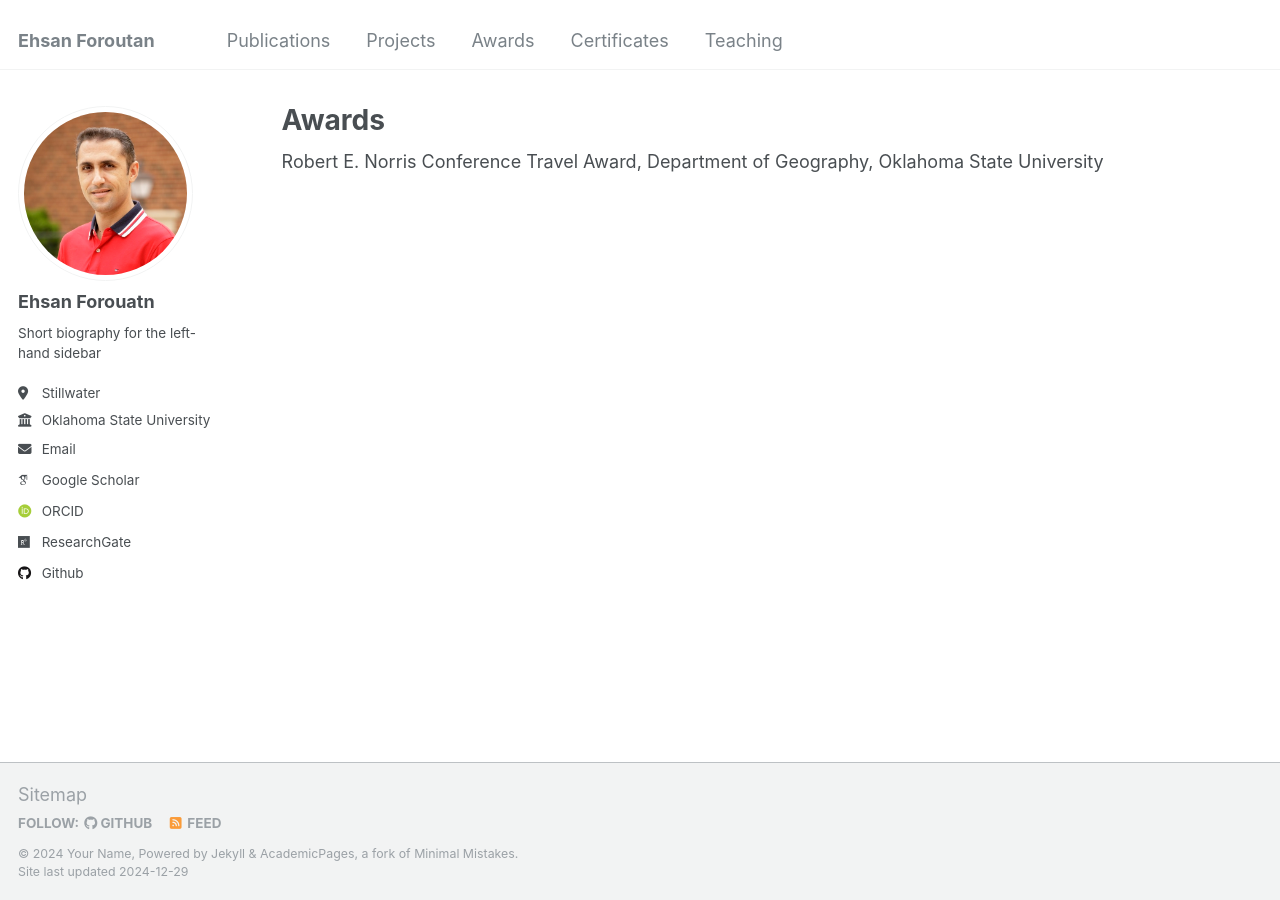
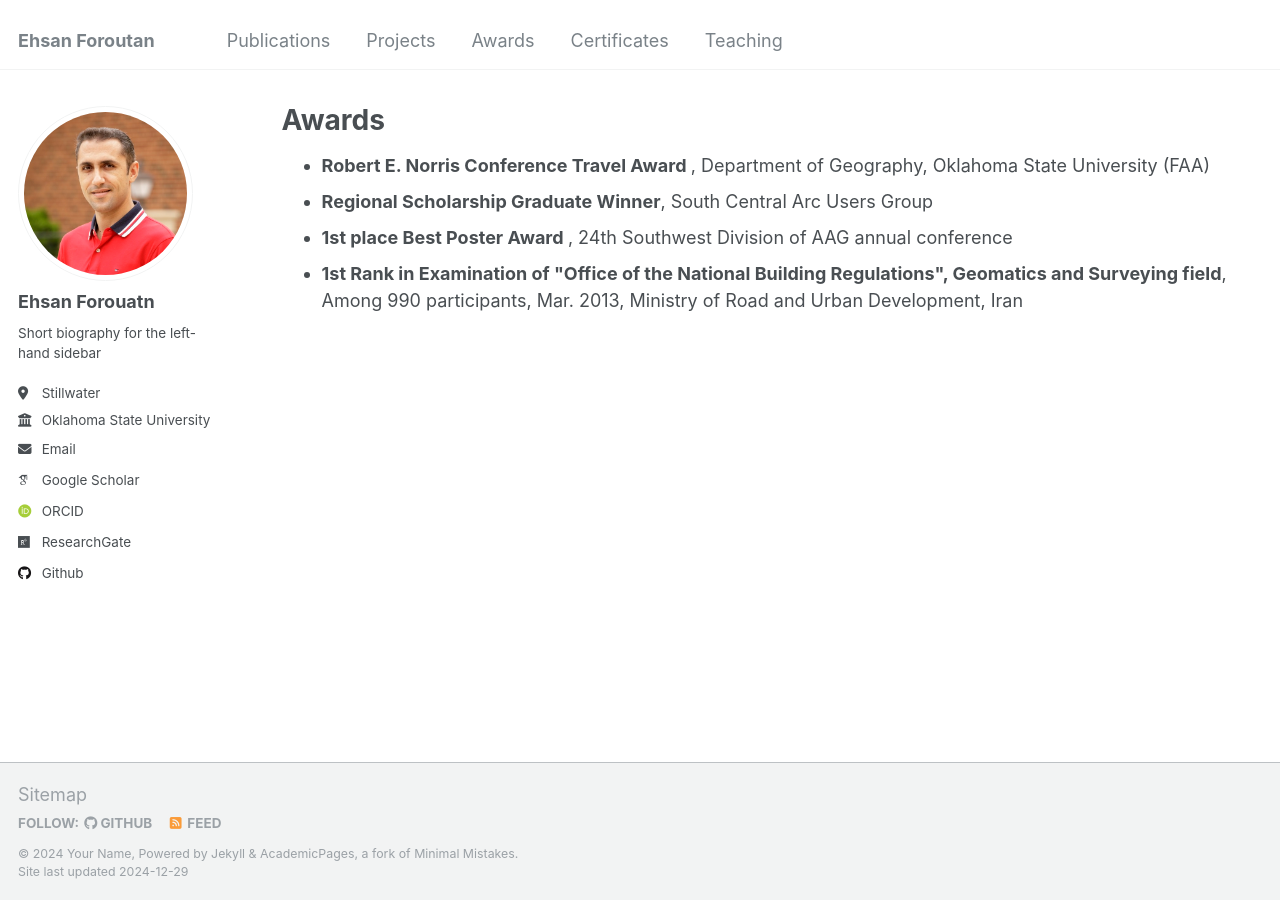
Before and after one commit to eforoutan/eforoutan.github.io, a Jekyll site: the page built from _pages/awards.html, in a window 1280 px wide. Built offline with Jekyll 4.4.1, drawn with Linux system fonts in a browser that asks for light colours; some web fonts are replaced.

Commit message:
Update awards.html

```diff
--- a/_pages/awards.html
+++ b/_pages/awards.html
@@ -7,7 +7,12 @@ author_profile: true
 
 {% include base_path %}
 
-Robert E. Norris Conference Travel Award, Department of Geography, Oklahoma State University
+<ul>
+  <li><strong>Robert E. Norris Conference Travel Award </strong>, Department of Geography, Oklahoma State University (FAA)</li>
+  <li><strong>Regional Scholarship Graduate Winner</strong>, South Central Arc Users Group</li>
+  <li><strong>1st place Best Poster Award </strong>, 24th Southwest Division of AAG annual conference</li>
+  <li><strong>1st Rank in Examination of "Office of the National Building Regulations", Geomatics and Surveying   field</strong>, Among 990 participants, Mar. 2013, Ministry of Road and Urban Development, Iran</li>
+</ul>
 
 {% for post in site.portfolio %}
   {% include archive-single.html %}
```
